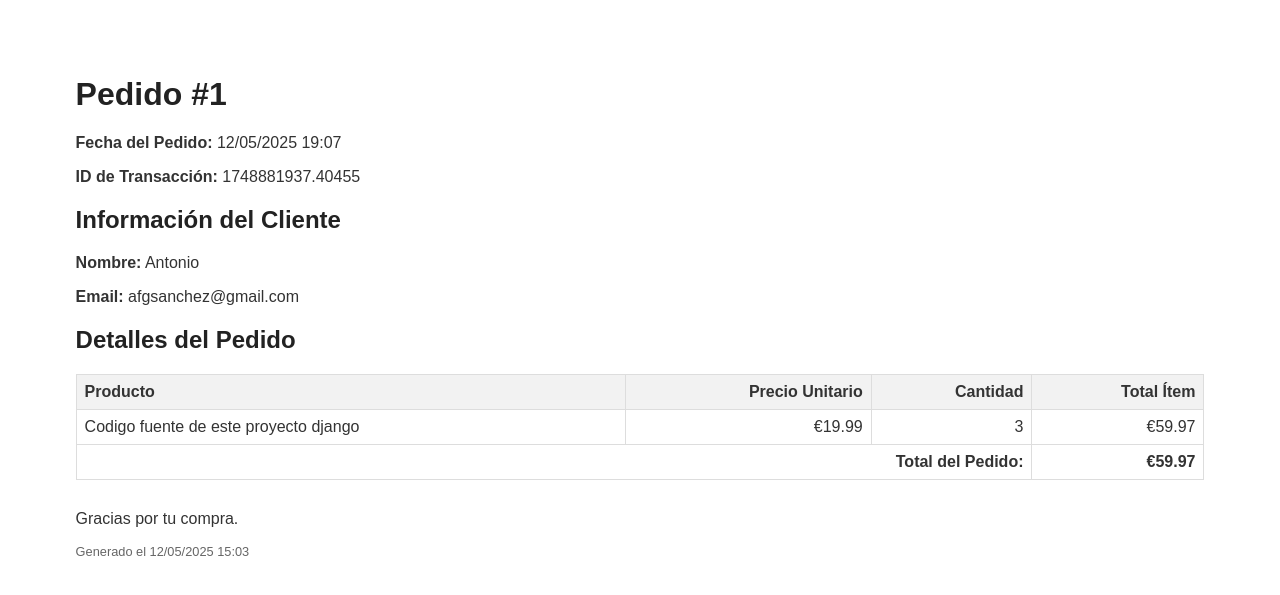
After one commit to afgsanchez/django_ecommerce, a Django app: page /order/1/print/ in a window 1280 px wide. The commit adds this page. Shown: the top 595 px of the page. Run offline with Django 5.2, Linux system fonts and the light colour scheme; a user stored in the database is signed in; data comes from the database, SQL or seed files in the repository; both versions use the stored data as it was after the commit.

Commit message:
integracion de proceso de compra completado.

```diff
--- /dev/null
+++ b/ecommerce/store/templates/store/order_print.html
@@ -0,0 +1,123 @@
+{# ecommerce/store/templates/store/order_print.html #}
+<!DOCTYPE html>
+<html lang="es">
+<head>
+    <meta charset="UTF-8">
+    <meta name="viewport" content="width=device-width, initial-scale=1.0">
+    <title>Pedido #{{ order.id }} - Imprimir</title>
+    <style>
+        /* CSS básico para impresión */
+        body {
+            font-family: Arial, sans-serif;
+            margin: 20mm; /* Márgenes para impresión */
+            color: #333;
+        }
+        h1, h2, h3 {
+            color: #222;
+        }
+        table {
+            width: 100%;
+            border-collapse: collapse;
+            margin-top: 20px;
+        }
+        th, td {
+            border: 1px solid #ddd;
+            padding: 8px;
+            text-align: left;
+        }
+        th {
+            background-color: #f2f2f2;
+        }
+        .text-right {
+            text-align: right;
+        }
+        .no-print {
+            display: none; /* Elementos con esta clase no se imprimirán */
+        }
+        @media print {
+            /* Reglas específicas para cuando se imprime */
+            body {
+                margin: 0;
+                padding: 0;
+            }
+            .no-print {
+                display: none !important;
+            }
+        }
+    </style>
+</head>
+<body>
+    <div class="container">
+        <h1>Pedido #{{ order.id }}</h1>
+        <p><strong>Fecha del Pedido:</strong> {{ order.date_ordered|date:"d/m/Y H:i" }}</p>
+        <p><strong>ID de Transacción:</strong> {{ order.transaction_id }}</p>
+
+        <h2>Información del Cliente</h2>
+        <p><strong>Nombre:</strong> {{ order.customer.name }}</p>
+        <p><strong>Email:</strong> {{ order.customer.email }}</p>
+
+        {% if order.shipping %}
+        <h2>Dirección de Envío</h2>
+        {% comment %}
+            Asumiendo que tienes un método o relación para obtener la dirección de envío del pedido.
+            Podría ser order.shippingaddress_set.first para el primer (y único) ShippingAddress.
+            Si no lo tienes, deberías añadirlo a tu modelo Order o pasar el objeto ShippingAddress
+            directamente desde la vista.
+        {% endcomment %}
+        {% with shipping_address=order.shippingaddress_set.first %}
+            {% if shipping_address %}
+                <p><strong>Dirección:</strong> {{ shipping_address.address }}</p>
+                <p><strong>Ciudad:</strong> {{ shipping_address.city }}</p>
+                <p><strong>Estado:</strong> {{ shipping_address.state }}</p>
+                <p><strong>Código Postal:</strong> {{ shipping_address.zipcode }}</p>
+            {% else %}
+                <p>No se encontró dirección de envío.</p>
+            {% endif %}
+        {% endwith %}
+        {% endif %}
+
+
+        <h2>Detalles del Pedido</h2>
+        <table>
+            <thead>
+                <tr>
+                    <th>Producto</th>
+                    <th class="text-right">Precio Unitario</th>
+                    <th class="text-right">Cantidad</th>
+                    <th class="text-right">Total Ítem</th>
+                </tr>
+            </thead>
+            <tbody>
+                {% for item in order_items %}
+                <tr>
+                    <td>{{ item.product.name }}</td>
+                    <td class="text-right">€{{ item.product.price|floatformat:2 }}</td>
+                    <td class="text-right">{{ item.quantity }}</td>
+                    <td class="text-right">€{{ item.get_total|floatformat:2 }}</td>
+                </tr>
+                {% endfor %}
+            </tbody>
+            <tfoot>
+                <tr>
+                    <td colspan="3" class="text-right"><strong>Total del Pedido:</strong></td>
+                    <td class="text-right"><strong>€{{ order.get_cart_total|floatformat:2 }}</strong></td>
+                </tr>
+            </tfoot>
+        </table>
+
+        <p style="margin-top: 30px;">Gracias por tu compra.</p>
+        <p style="font-size: 0.8em; color: #666;">Generado el {{ current_datetime|date:"d/m/Y H:i" }}</p>
+    </div>
+
+    {# Script para imprimir automáticamente al cargar la página #}
+    <script>
+        window.onload = function() {
+            window.print();
+            // Opcional: Cerrar la ventana después de imprimir si fue abierta en una nueva pestaña/ventana
+            // window.onafterprint = function() {
+            //     window.close();
+            // }
+        };
+    </script>
+</body>
+</html>
--- a/ecommerce/store/urls.py
+++ b/ecommerce/store/urls.py
@@ -13,4 +13,5 @@ urlpatterns = [
     # --- NUEVAS URLS PARA DESCARGAS ---
     path('order_complete/<int:order_id>/', views.order_complete, name="order_complete"),
     path('download/<uuid:token>/', views.download_file, name="download_file"),
+    path('order/<int:order_id>/print/', views.order_print_view, name='order_print_view'),
 ]
--- a/ecommerce/store/views.py
+++ b/ecommerce/store/views.py
@@ -172,45 +172,6 @@ def processOrder(request):
 
     return JsonResponse({'message': 'Order processed', 'order_id': order.id}, safe=False)
 
-# @csrf_exempt
-# def processOrder(request):
-#     transaction_id = datetime.datetime.now().timestamp()
-#     data = json.loads(request.body)
-#
-#     if request.user.is_authenticated:
-#         customer = request.user.customer
-#         order, created = Order.objects.get_or_create(customer=customer, complete=False)
-#     else:
-#         # <--- CAMBIO AQUÍ: Llamando a guestOrder de utils.py
-#         customer, order = guestOrder(request, data)
-#         # ^^^^^^^^^^^^^^^^^^^^^^^^^^^^^^^^^^^^^^^^^^^^^^^^^^
-#
-#     total = float(data['form']['total'])
-#     order.transaction_id = transaction_id
-#
-#     if total == order.get_cart_total:
-#         order.complete = True
-#     order.save()
-#
-#     if order.shipping == True:
-#         ShippingAddress.objects.create(
-#             customer=customer,
-#             order=order,
-#             address=data['shipping']['address'],
-#             city=data['shipping']['city'],
-#             state=data['shipping']['state'],
-#             zipcode=data['shipping']['zipcode'],
-#         )
-#
-#     with transaction.atomic():
-#         for item in order.orderitem_set.all():
-#             if item.product.has_digital_file:
-#                 if not item.download_token:
-#                     item.download_token = uuid.uuid4()
-#                     item.save()
-#
-#     return JsonResponse({'message': 'Order processed', 'order_id': order.id}, safe=False)
-
 
 @login_required
 def order_complete(request, order_id):
@@ -228,6 +189,23 @@ def order_complete(request, order_id):
     }
     return render(request, 'store/order_complete.html', context)
 
+# --- NUEVA VISTA PARA IMPRIMIR PEDIDO/FACTURA ---
+@login_required
+def order_print_view(request, order_id):
+    customer = request.user.customer
+    # Asegurarse de que la orden esté completa y pertenezca al usuario
+    order = get_object_or_404(Order, id=order_id, customer=customer, complete=True)
+    order_items = order.orderitem_set.all()
+
+    current_datetime = datetime.datetime.now()
+
+    context = {
+        'order': order,
+        'order_items': order_items,
+        'current_datetime': current_datetime,
+        # Puedes añadir más información aquí si tu "factura" lo requiere (ej. datos de la tienda)
+    }
+    return render(request, 'store/order_print.html', context) # Renderiza el nuevo template
 
 @login_required
 def download_file(request, token):
```
Also changed, not shown: ecommerce/store/templates/store/order_complete.html (+8 -0 lines), ecommerce/db.sqlite3.
